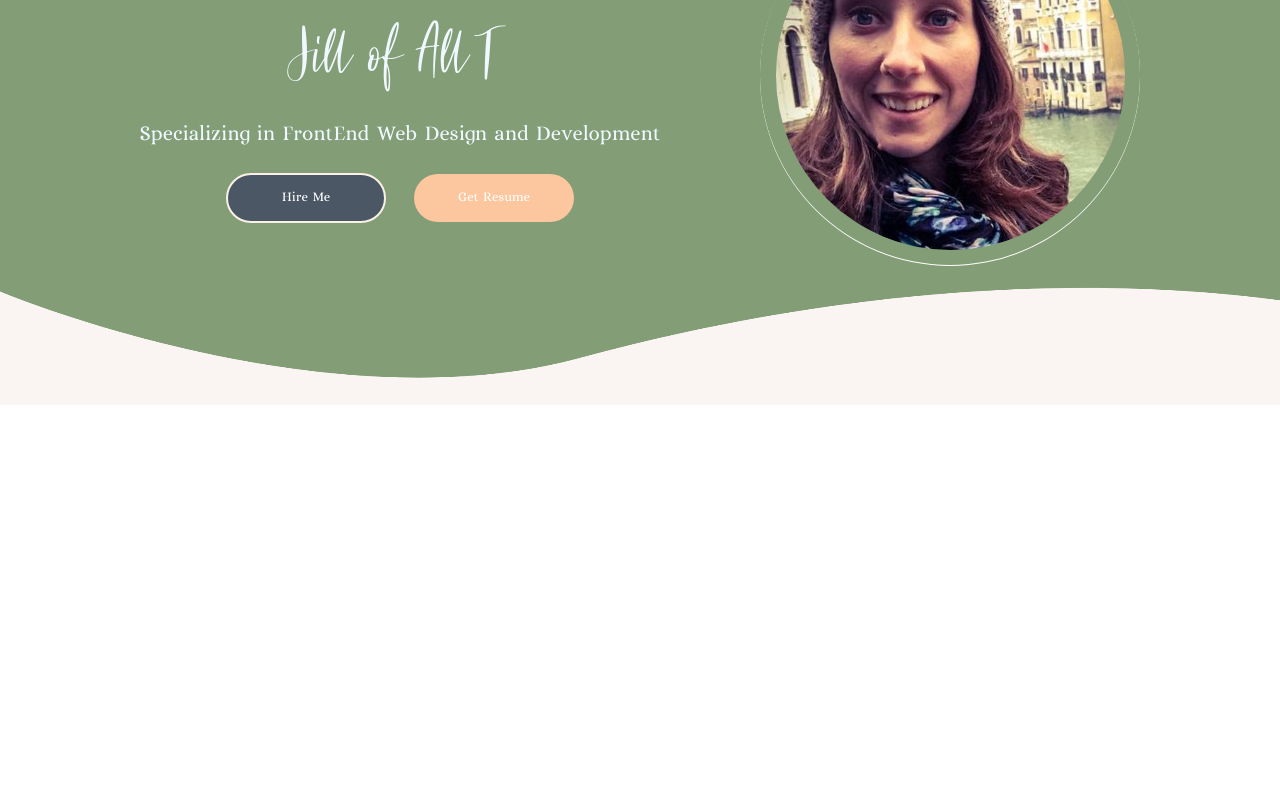
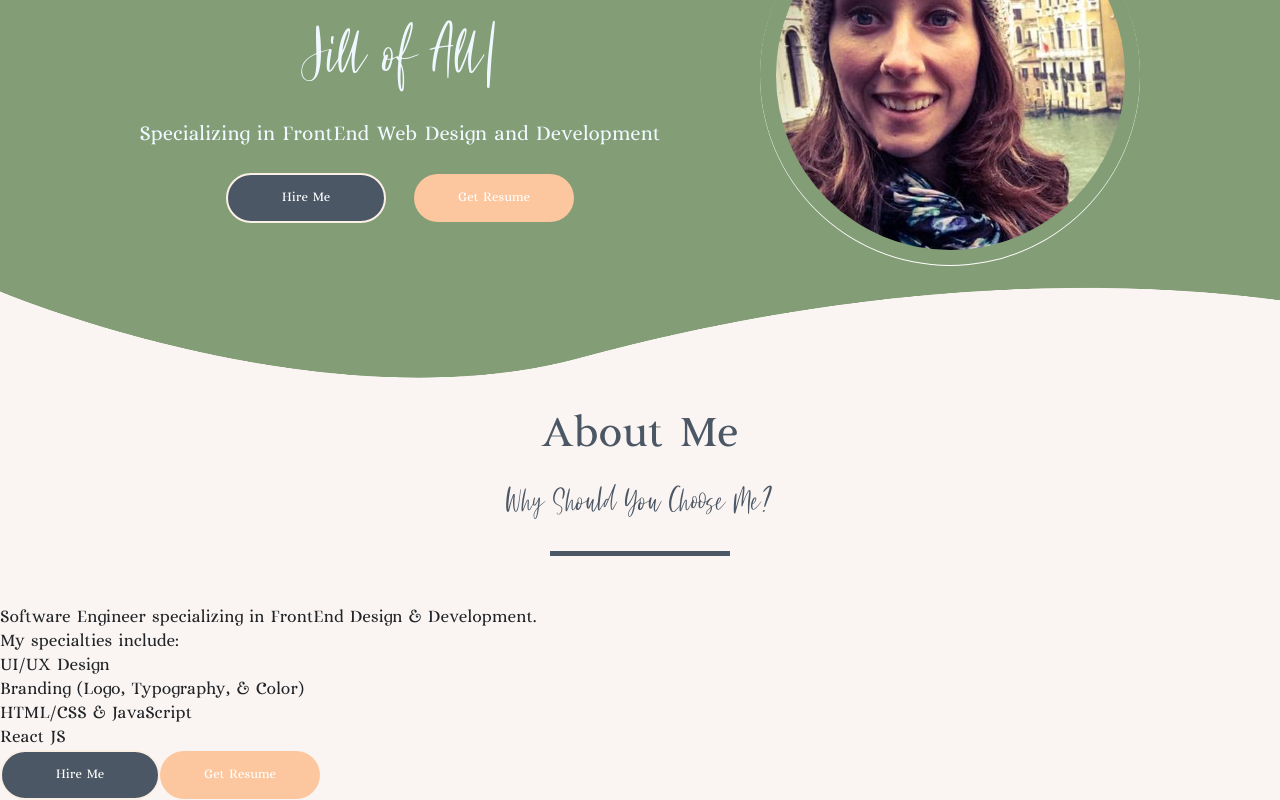
Before and after one commit to PManecci/pmanecci-portfolio-react, a React (Create React App) app in the folder client/: page / in a window 1280 px wide. Shown: the part 265-1065 px from the top of the page. Before the commit the page ends 800 px from the top, so only its background shows below. Built offline with nearby package versions, Linux system fonts and the light colour scheme; a web font is replaced by a local one.

Commit message:
about-me.js completed

```diff
--- /dev/null
+++ b/client/src/PortfolioContainer/AboutMe/AboutMe.css
@@ -0,0 +1,3 @@
+.about-me-container {
+    background-color: var(--cream);
+}
--- /dev/null
+++ b/client/src/PortfolioContainer/AboutMe/AboutMe.js
@@ -0,0 +1,69 @@
+import React, {useEffect} from 'react';
+import ScreenHeading from '../../utilities/ScreenHeading/ScreenHeading';
+import ScrollService from '../../utilities/ScrollService';
+import Animations from '../../utilities/Animations';
+import './AboutMe.css';
+
+export default function AboutMe(props) {
+        let fadeInScreenHandler = (screen) => {
+            if(screen.fadeScreen !== props.id)
+            return
+            Animations.animations.fadeInScreen(props.id)
+        }
+        const fadeInSubscription = ScrollService.currentScreenFadeiIn.subscribe(fadeInScreenHandler)
+
+        const SCREEN_CONSTANTS = {
+            description: "Software Engineer specializing in FrontEnd Design & Development.",
+            highlights: {
+                bullets: [
+                    "UI/UX Design",
+                    "Branding (Logo, Typography, & Color)",
+                    "HTML/CSS & JavaScript",
+                    "React JS",
+                ],
+            heading: "My specialties include:",
+            }
+        }
+
+        const renderHighlight = () => {
+            return(
+                SCREEN_CONSTANTS.highlights.bullets.map((value, i) => (
+                    <div className='highlight' key={i}>
+                        <div className='highlight-blob'></div>
+                        <span>{value}</span>
+                    </div>
+                ))
+            )
+        }
+
+
+
+    return (
+        <div className='about-me-container screen-container' id={props.id || ""}>
+            <div className='about-me-parent'>
+                <ScreenHeading title={'About Me'} subHeading={'Why Should You Choose Me?'} />
+            </div>
+            <div className='about-me-card'>
+                <div className='about-me-profile'></div>
+                <div className='about-me-details'>
+                    <span className='about-me-description'>{SCREEN_CONSTANTS.description}</span>
+                    <div className='about-me-highlights'>
+                        <div className='highlights-heading'>
+                            <span>{SCREEN_CONSTANTS.highlights.heading}</span>
+                        </div>
+                        {renderHighlight()}
+                    </div>
+                    <div className='about-me-options'>
+                        <button className='btn primary-btn'>
+                            {""}
+                            Hire Me{" "}
+                        </button>
+                        <a href="resume.pdf" download="PattyManecci resume.pdf">
+                            <button className='btn highlighted-btn'>Get Resume</button>
+                        </a>
+                    </div>
+                </div>
+            </div>
+        </div>
+    )
+}
--- a/client/src/PortfolioContainer/Home/Header/Header.css
+++ b/client/src/PortfolioContainer/Home/Header/Header.css
@@ -2,7 +2,7 @@
     display: flex;
     justify-content: center;
     height: 140px;
-    color: #FAF5F2;
+    color: var(--cream);
 }
 
 .header-parent {
@@ -11,13 +11,12 @@
     justify-content: space-between;
     height: 100%;
     width: 70%;
-    color: #FAF5F2;
+    color: var(--cream);
 }
 
 .header-logo img {
     display: flex;
-    align-items: left;
-    justify-content: left;
+    justify-content: center;
     height: 140px;
     width: 140px;
 }
@@ -25,12 +24,9 @@
 .header-options {
     display: flex;
     align-items: center;
-}
-
-.header-option {
-    font-size: 16px;
+    justify-content: space-between;
+    font-size: 30px;
     cursor: pointer;
-    font-weight: 600;
 }
 
 .header-hamburger {
--- a/client/src/PortfolioContainer/Home/Header/Header.js
+++ b/client/src/PortfolioContainer/Home/Header/Header.js
@@ -61,10 +61,9 @@ export default function Header() {
                         <img src={logo} alt="Patty Manecci Logo"/>
                     </div>
                     <div className={
-                        showHeaderOptions
+                        (showHeaderOptions)
                         ? "header-options show-hamburger-options"
-                        : "header-options"
-                        }>
+                        : "header-options"}>
                         {getHeaderOptions()}
                     </div>
                 </div>
--- a/client/src/utilities/ScreenHeading/ScreenHeading.css
+++ b/client/src/utilities/ScreenHeading/ScreenHeading.css
@@ -4,18 +4,19 @@
     align-items: center;
     width: 100%;
     margin: 0 0 50px 0;
+    background-color: var(--cream);
 }
 
 .screen-sub-heading {
     margin: 8px 0 18px 0;
-    font-size: 12px;
-    color: var(--black);
+    font-size: 40px;
+    color: var(--blue);
     font-family: "Blossom"
 }
 
 .screen-heading {
-    font-size: 32px;
-    color: var(--black);
+    font-size: 40px;
+    color: var(--blue);
     font-family: "California Dream";
 }
 
@@ -24,25 +25,10 @@
     align-items: center;
     position: relative;
     width: 180px;
-    margin: 10px 0 0 0;
 }
 
 .seperator-line {
     width: 100%;
-    height: 2px;
+    height: 5px;
     background-color: var(--blue);
 }
-
-.seperator-blob {
-    height: 10px;
-    width: 100%;
-    position: absolute;
-    display: flex;
-    justify-content: center;
-}
-
-.seperator-blob div {
-    width: 35px;
-    border-radius: 10px;
-    background-color: var(--gold);
-}
--- a/client/src/utilities/ScreenHeading/ScreenHeading.js
+++ b/client/src/utilities/ScreenHeading/ScreenHeading.js
@@ -18,7 +18,6 @@ export default function ScreenHeading (props) {
 
             <div className='heading-seperator'>
                 <div className='seperator-line'>
-                    <div className='seperator-blob'></div>
                 </div>
             </div>
         </div>
--- a/client/src/utilities/commonUtils.js
+++ b/client/src/utilities/commonUtils.js
@@ -1,9 +1,14 @@
 import Home from '../PortfolioContainer/Home/Home';
+import AboutMe from '../PortfolioContainer/AboutMe/AboutMe';
 
 export const TOTAL_SCREENS = [
     {
         screen_name: "Home",
         component: Home,
+    },
+    {
+        screen_name: "About Me",
+        component: AboutMe,
     }
 ]
 
```
Also changed, not shown: client/src/assets/AboutMe/about-me-2.jpeg (added), client/src/assets/AboutMe/about-me.jpeg (added).
